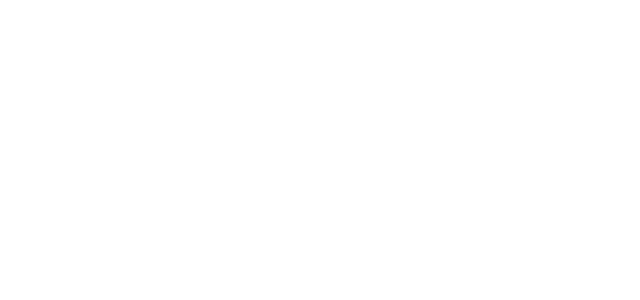
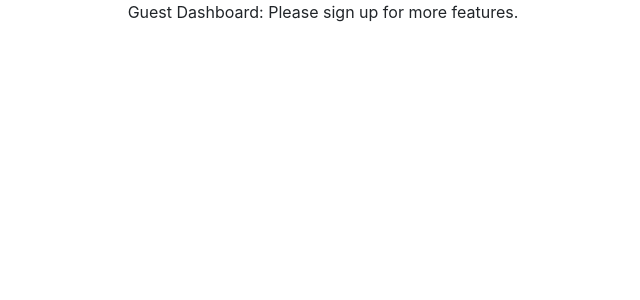
Before and after one commit to hhenriques1999/ReactSelfCrashLearning, a React (Create React App) app in the folder reactselfcrashlearning/: page / in a window 1280 px wide. Shown: the top 300 px of the page, without its empty margins (317-957 px from the left). Built offline with nearby package versions, Linux system fonts and the light colour scheme.

Commit message:
Conditional Rendering - Part 2
In-depth conditional rendering with components

```diff
--- a/reactselfcrashlearning/src/App.js
+++ b/reactselfcrashlearning/src/App.js
@@ -1,11 +1,15 @@
 import './App.css';
 import React, { useEffect, useState } from 'react';
+import Dashboard from './dashboard/Dashboard';
+
+const role = "Guest";
 
 // This component is the main app's component and should really only include the header, footer and content (child components)
 function App() {
   return (
-    <>
-    </>
+    <div className='App'>
+      <Dashboard role={role} />
+    </div>
   );
 }
 
--- /dev/null
+++ b/reactselfcrashlearning/src/dashboard/AdminDashboard.js
@@ -0,0 +1,3 @@
+export default function AdminDashboard() {
+    return <div>Admin Dashboard: You have full access</div>;
+}
--- /dev/null
+++ b/reactselfcrashlearning/src/dashboard/Dashboard.js
@@ -0,0 +1,13 @@
+import AdminDashboard from "./AdminDashboard";
+import UserDashboard from "./UserDashboard";
+import GuestDashboard from "./GuestDashboard";
+
+export default function Dashboard({role}) {
+    return (
+        <div>
+            {role === 'Admin' && <AdminDashboard/>}
+            {role === 'User' && <UserDashboard/>}
+            {role === 'Guest' && <GuestDashboard/>}
+        </div>
+    );
+}
--- /dev/null
+++ b/reactselfcrashlearning/src/dashboard/GuestDashboard.js
@@ -0,0 +1,3 @@
+export default function GuestDashboard() {
+    return <div>Guest Dashboard: Please sign up for more features.</div>;
+}
--- /dev/null
+++ b/reactselfcrashlearning/src/dashboard/UserDashboard.js
@@ -0,0 +1,3 @@
+export default function UserDashboard() {
+    return <div>User Dashboard: You have limited access</div>;
+}
```
Also changed, not shown: 1 other file (tests, documents, lock files or other folders).
